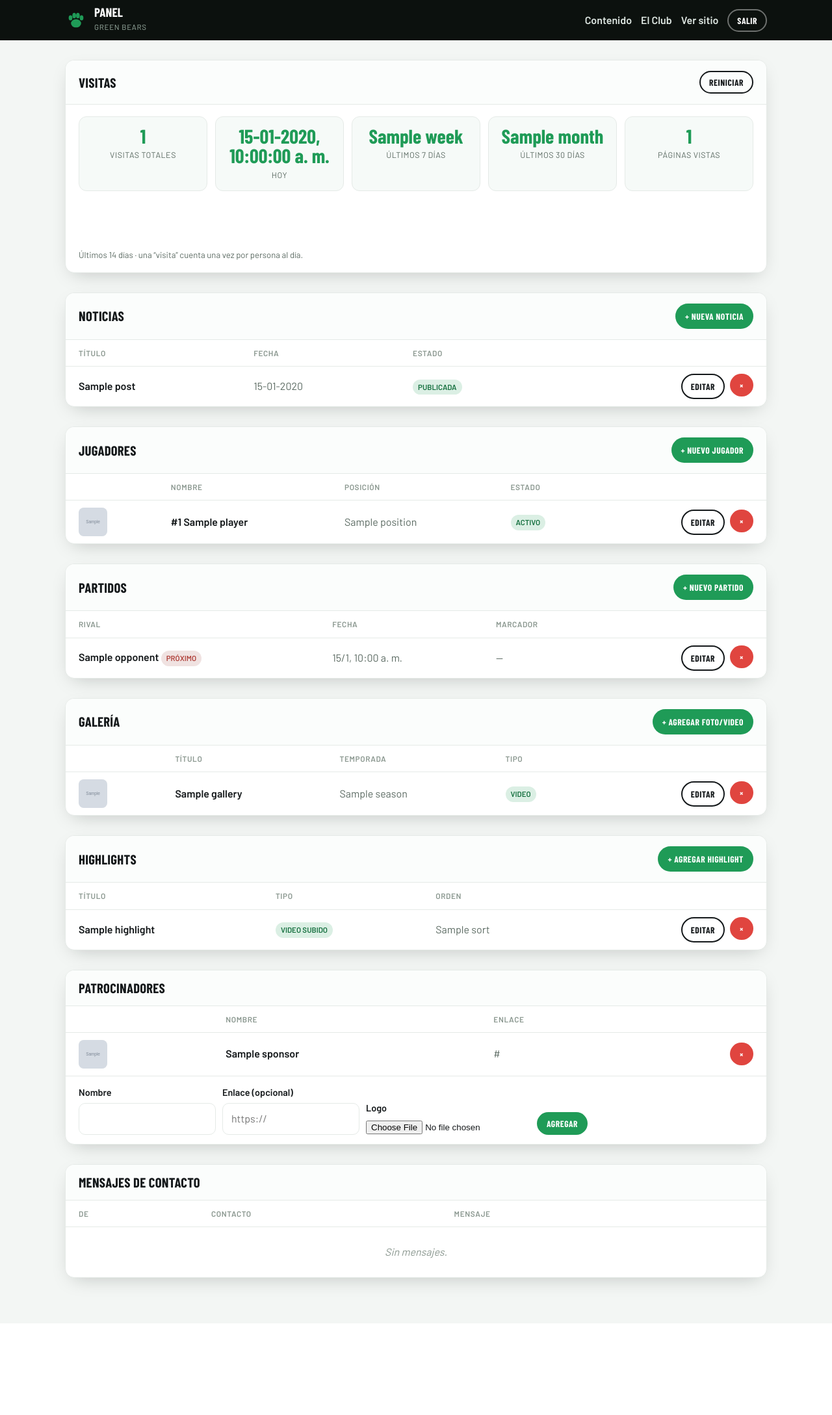
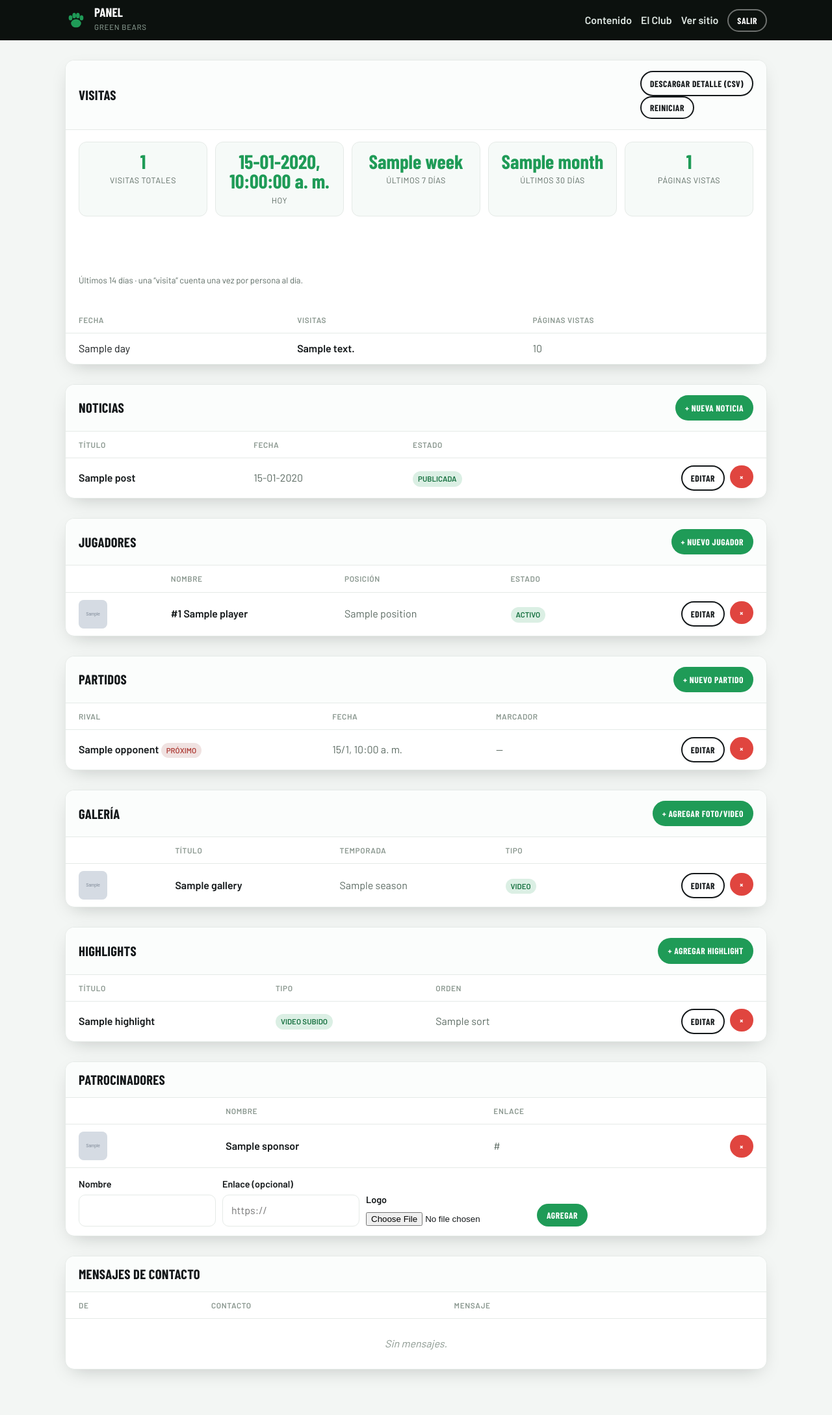
Before and after one commit to gmart002/greenbears-web, a Node server app: template views/admin/panel.ejs in a window 1280 px wide. Shown: the whole page at 65% size. Before the commit the page ends 1995 px from the top, so only its background shows below. Run offline with Node 20, Linux system fonts and the light colour scheme; data comes from the database, SQL or seed files in the repository; the template is opened without the code that fills it: most values are stand-ins (such as "Sample title", 1, 10 or a date in 2020); grey boxes marked "Sample" are stand-in pictures; some libraries are stand-ins or nearby versions; some web fonts are replaced.

Commit message:
Visitas: tabla de detalle dia por dia + descarga CSV para revisar lo que guarda el contador

```diff
--- a/views/admin/panel.ejs
+++ b/views/admin/panel.ejs
@@ -6,9 +6,12 @@
   <!-- Visitas -->
   <section class="panel-sec visits-sec">
     <header><h2>Visitas</h2>
-      <form method="post" action="/admin/visitas/reiniciar" onsubmit="return confirm('¿Reiniciar el contador de visitas a cero? Esto borra el historial.')">
-        <input type="hidden" name="_csrf" value="<%= csrf %>"><button class="btn ghost sm">Reiniciar</button>
-      </form>
+      <div class="actions">
+        <a class="btn ghost sm" href="/admin/visitas.csv">Descargar detalle (CSV)</a>
+        <form method="post" action="/admin/visitas/reiniciar" onsubmit="return confirm('¿Reiniciar el contador de visitas a cero? Esto borra el historial.')">
+          <input type="hidden" name="_csrf" value="<%= csrf %>"><button class="btn ghost sm">Reiniciar</button>
+        </form>
+      </div>
     </header>
     <div class="stat-row">
       <div class="stat"><b><%= visits.totalVisits.toLocaleString('es-CL') %></b><span>Visitas totales</span></div>
@@ -24,6 +27,14 @@
       <% }) %>
     </div>
     <div class="muted sm" style="margin-top:6px">Últimos 14 días · una “visita” cuenta una vez por persona al día.</div>
+    <table class="tbl" style="margin-top:14px">
+      <thead><tr><th>Fecha</th><th>Visitas</th><th>Páginas vistas</th></tr></thead>
+      <tbody>
+        <% visits.days.forEach(function(d){ %>
+        <tr><td><%= d.day %></td><td><b><%= d.visits %></b></td><td class="muted"><%= d.views %></td></tr>
+        <% }) %>
+      </tbody>
+    </table>
     <% } else { %><div class="muted sm">Aún no hay visitas registradas.</div><% } %>
   </section>
 
```
Also changed, not shown: src/routes/admin.js (+10 -0 lines).
